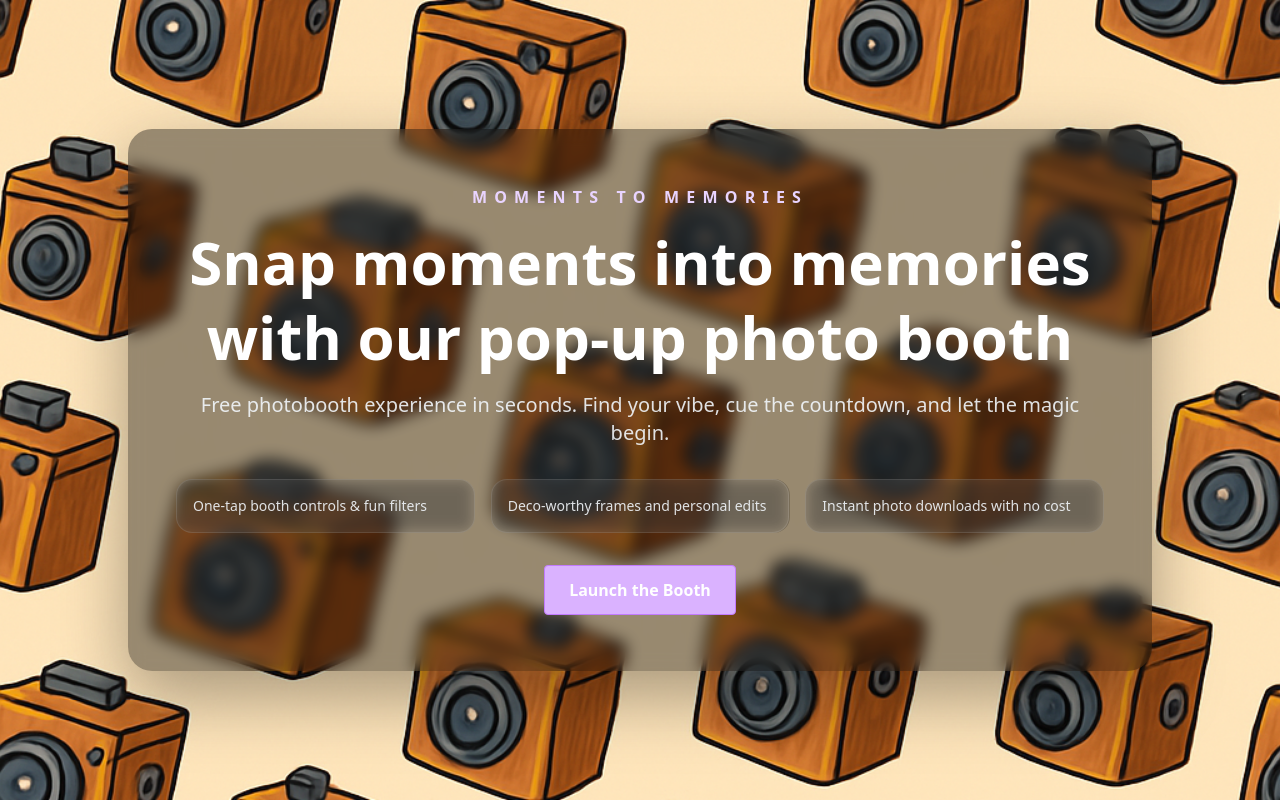
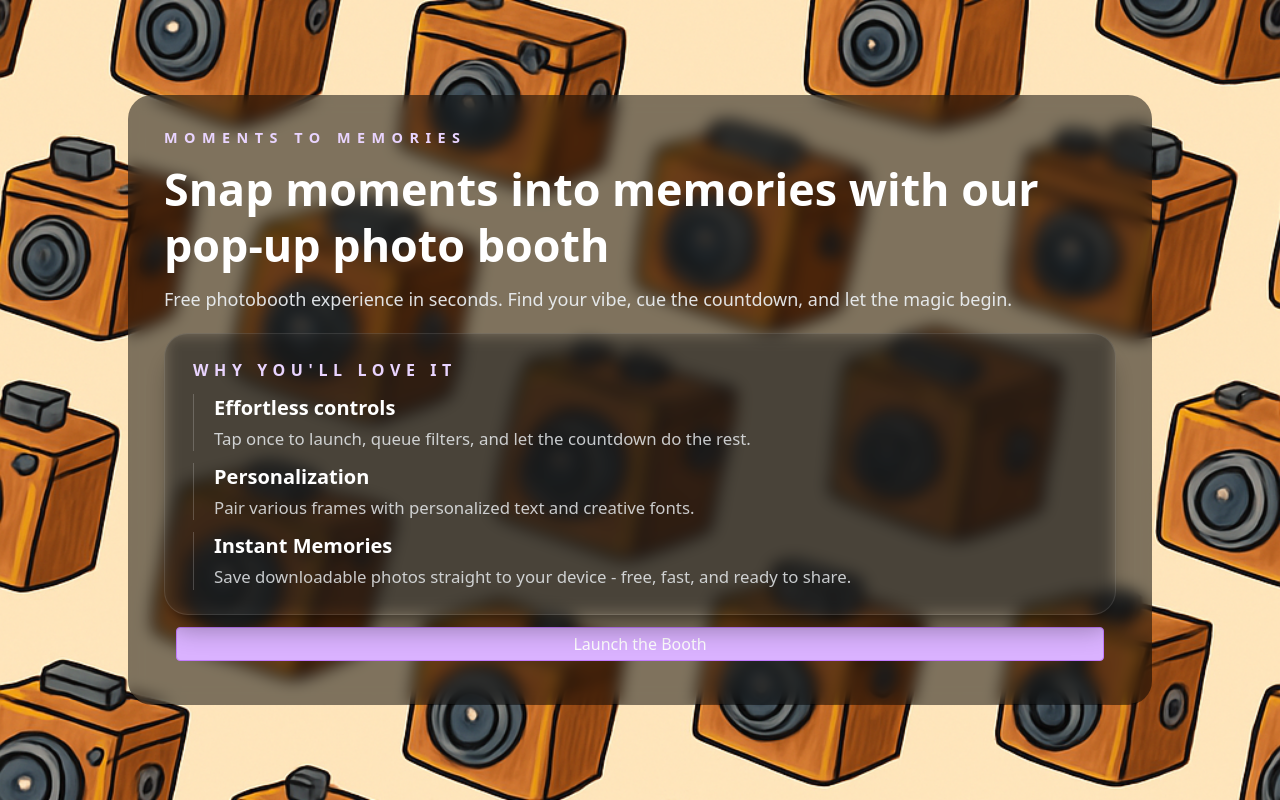
Before and after one commit to jjono-lau/PhotoBooth, a React (Vite) app: page / in a window 1280 px wide. Built offline with nearby package versions, Linux system fonts and the light colour scheme; a web font is replaced by a local one.

Commit message:
Landing Page Update

```diff
--- a/src/components/Blur.jsx
+++ b/src/components/Blur.jsx
@@ -6,10 +6,13 @@ const Blur = ({
   ...rest
 }) => {
   return (
+
     <Component
-      className={`rounded-3xl bg-black/40 backdrop-blur shadow-[0_25px_70px_rgba(0,0,0,0.35)] ${className}`}
+
+      className={`rounded-3xl bg-black/50 backdrop-blur  ${className}`}
       {...rest}
     >
+
       <div className={`h-full w-full ${paddingClass}`}>{children}</div>
     </Component>
   )
--- a/src/pages/Hero.jsx
+++ b/src/pages/Hero.jsx
@@ -1,54 +1,96 @@
 // Hero.jsx
 
+import { useEffect } from "react";
 import PageLinks from "../components/PageLinks";
 import pb1 from "../assets/pb1.png";
 import Blur from "../components/Blur.jsx";
 
+const highlights = [
+  {
+    title: "Effortless controls",
+    description:
+      "Tap once to launch, queue filters, and let the countdown do the rest.",
+  },
+  {
+    title: "Personalization",
+    description:
+      "Pair various frames with personalized text and creative fonts.",
+  },
+  {
+    title: "Instant Memories",
+    description:
+      "Save downloadable photos straight to your device - free, fast, and ready to share.",
+  },
+];
+
 export default function HeroPage() {
+  useEffect(() => {
+    const previousOverflow = document.body.style.overflow;
+    document.body.style.overflow = "hidden";
+    return () => {
+      document.body.style.overflow = previousOverflow;
+    };
+  }, []);
+
   return (
     <div
-      className="relative flex min-h-screen w-full items-center justify-center bg-cover bg-center bg-repeat px-4 py-10 sm:px-8 lg:px-12"
+      className="relative flex h-dvh max-h-dvh w-full items-center justify-center bg-cover bg-center bg-repeat px-3 py-3 sm:px-4 sm:py-4 md:px-6 md:py-5 lg:px-9 lg:py-7 xl:px-16"
       style={{ backgroundImage: `url(${pb1})` }}
     >
-      <Blur className="w-full max-w-5xl text-white" paddingClass="px-4 py-8 sm:px-8 sm:py-10 lg:px-12 lg:py-14">
-        <div className="flex flex-col items-center gap-8 text-center">
-          <div className="space-y-4">
-            <p className="text-sm font-semibold uppercase tracking-[0.45em] text-purple-200 sm:text-base">
+      <Blur
+        className="mx-auto w-full max-w-[min(94vw,64rem)] text-white"
+        paddingClass="px-4 py-4 sm:px-5 sm:py-6 md:px-7 md:py-7 lg:px-9 lg:py-8"
+      >
+        <div className="flex w-full flex-col gap-5 sm:gap-6 md:gap-7 lg:flex-row lg:items-start lg:gap-8">
+          <div className="flex flex-1 flex-col gap-4 text-center sm:gap-5 md:gap-5 lg:text-left">
+            <header className="space-y-2 sm:space-y-3 md:space-y-3">
+              <p className="text-[0.78rem] font-semibold uppercase tracking-[0.45em] text-purple-200 sm:text-[0.85rem] md:text-[0.9rem]">
                 Moments to Memories
               </p>
-            <h1 className="text-3xl font-black leading-tight sm:text-5xl lg:text-6xl">
+              <h1 className="text-[clamp(1.9rem,5vw,3.1rem)] font-black leading-tight sm:text-[clamp(2.2rem,4vw,3.4rem)] md:text-[clamp(2.4rem,3.8vw,3.6rem)] lg:text-[clamp(2.6rem,3.5vw,3.9rem)]">
                 Snap moments into memories with our pop-up photo booth
               </h1>
-            <p className="text-sm text-slate-100/90 sm:text-lg lg:text-xl">
-              Free photobooth experience in seconds. Find your vibe, cue the countdown, and let the magic begin.
+              <p className="text-[0.95rem] text-slate-100/90 sm:text-base md:text-[1.05rem] lg:text-lg">
+                Free photobooth experience in seconds. Find your vibe, cue the
+                countdown, and let the magic begin.
               </p>
+            </header>
+
+            <div className="flex w-full flex-col gap-2 sm:flex-row sm:justify-center sm:gap-2.5 md:gap-3 lg:justify-start">
+              <section className="flex-1 rounded-3xl border border-white/10 bg-white/5 text-left text-slate-100/90 shadow-xl shadow-black/30 backdrop-blur-sm">
+                <div className="flex flex-col gap-3 px-4 py-4 sm:px-5 sm:py-5 md:px-6 md:py-5 lg:px-7 lg:py-6">
+                  <p className="text-xs font-semibold uppercase tracking-[0.35em] text-purple-200 sm:text-sm md:text-base">
+                    Why you'll love it
+                  </p>
+                  <ul className="flex flex-col gap-2.5 text-sm sm:text-[0.95rem] md:gap-3 md:text-base">
+                    {highlights.map(({ title, description }) => (
+                      <li
+                        key={title}
+                        className="flex flex-col gap-1 border-l border-white/20 pl-3 sm:pl-4 md:pl-5"
+                      >
+                        <span className="text-base font-semibold text-white sm:text-lg md:text-xl">
+                          {title}
+                        </span>
+                        <span className="text-[0.85rem] text-slate-100/80 sm:text-base md:text-[1.05rem]">
+                          {description}
+                        </span>
+                      </li>
+                    ))}
+                  </ul>
+                </div>
+              </section>
+            </div>
           </div>
 
-          <div className="grid w-full gap-4 text-left text-sm text-slate-100/90 sm:grid-cols-2 lg:grid-cols-3">
-            {[
-              "One-tap booth controls & fun filters",
-              "Deco-worthy frames and personal edits",
-              "Instant photo downloads with no cost",
-            ].map((blurb) => (
-              <div
-                key={blurb}
-                className="rounded-2xl border border-white/10 bg-white/10 p-4 backdrop-blur-sm"
-              >
-                {blurb}
-              </div>
-            ))}
         </div>
 
-          <div className="flex w-full flex-col gap-3 sm:flex-row sm:justify-center sm:gap-4">
          <PageLinks
             to="/booth"
             variant="purple"
-              className="w-full px-6 py-3 text-base font-semibold sm:w-auto"
+            className="m-2 md:m-3"
           >
             Launch the Booth
           </PageLinks>
-          </div>
-        </div>
       </Blur>
     </div>
   );
```
Lines whose indentation alone changed are shown as unchanged.
